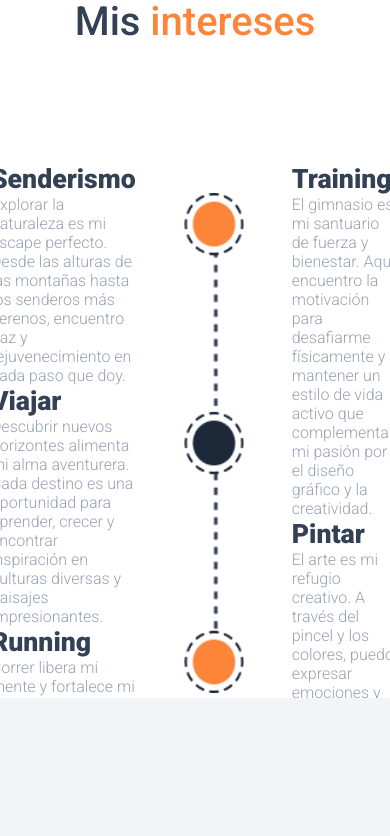
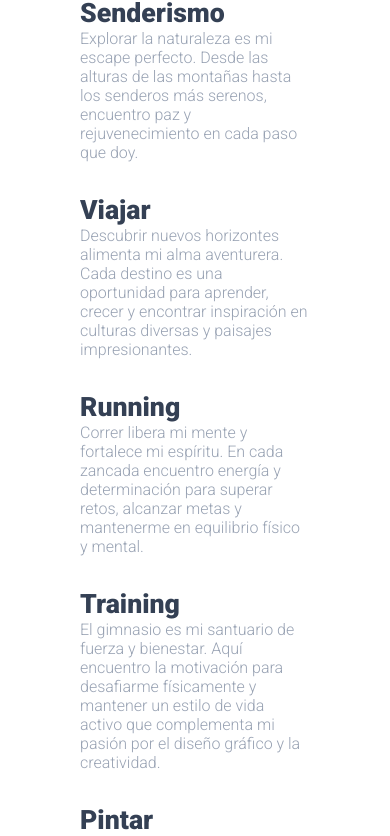
Before and after one commit to fabiangzvo/user-profile, a Next.js app: page / in a window 390 px wide. Shown: the part 1882-2718 px from the top of the page. Built offline with nearby package versions, Linux system fonts and the light colour scheme.

Commit message:
add responsive design in interest section

```diff
--- /dev/null
+++ b/src/components/interest/constants.ts
@@ -0,0 +1,38 @@
+import { Interest } from "./types";
+
+const interests: Interest[] = [
+  {
+    title: "Senderismo",
+    description:
+      "Explorar la naturaleza es mi escape perfecto. Desde las alturas de las montañas hasta los senderos más serenos, encuentro paz y rejuvenecimiento en cada paso que doy.",
+  },
+  {
+    title: "Viajar",
+    description:
+      "Descubrir nuevos horizontes alimenta mi alma aventurera. Cada destino es una oportunidad para aprender, crecer y encontrar inspiración en culturas diversas y paisajes impresionantes.",
+  },
+  {
+    title: "Running",
+    description:
+      "Correr libera mi mente y fortalece mi espíritu. En cada zancada encuentro energía y determinación para superar retos, alcanzar metas y mantenerme en equilibrio físico y mental.",
+  },
+  {
+    title: "Training",
+    description:
+      "El gimnasio es mi santuario de fuerza y bienestar. Aquí encuentro la motivación para desafiarme físicamente y mantener un estilo de vida activo que complementa mi pasión por el diseño gráfico y la creatividad.",
+  },
+  {
+    title: "Pintar",
+    description:
+      "El arte es mi refugio creativo. A través del pincel y los colores, puedo expresar emociones y capturar momentos que inspiran mi diseño gráfico.",
+  },
+  {
+    title: "Natación",
+    description:
+      "Sumergirme en el agua me brinda una sensación de libertad y serenidad, además de ser una excelente forma de mantenerme en forma y saludable.",
+  },
+];
+
+const constants = { interests };
+
+export default constants;
--- a/src/components/interest/index.tsx
+++ b/src/components/interest/index.tsx
@@ -1,69 +1,36 @@
-import { JSX } from "react";
+"use client";
+
+import { JSX, useMemo } from "react";
 import Image from "next/image";
 
 import styles from "./styles.module.css";
+import constants from "./constants";
 
 function Interest(): JSX.Element {
+  const { first, second } = useMemo(() => {
+    const size = constants.interests.length;
+    const items = constants.interests.map((interest, index) => (
+      <section key={index} className={styles.item}>
+        <h3 className={styles.label}>{interest.title}</h3>
+        <p className={styles.paragraph}>{interest.description}</p>
+      </section>
+    ));
+
+    return {
+      first: items.slice(0, size / 2),
+      second: items.slice(size / 2, size),
+    };
+  }, []);
+
   return (
     <div id="interests" className={styles.container}>
       <span className={styles.title}>
         Mis&nbsp;<p className={styles.name}>intereses</p>
       </span>
       <div className={styles.content}>
-        <div className={styles.section}>
-          <section>
-            <h3 className={styles.label}>Senderismo</h3>
-            <p className={styles.paragraph}>
-              Explorar la naturaleza es mi escape perfecto. Desde las alturas de
-              las montañas hasta los senderos más serenos, encuentro paz y
-              rejuvenecimiento en cada paso que doy.
-            </p>
-          </section>
-          <section>
-            <h3 className={styles.label}>Viajar</h3>
-            <p className={styles.paragraph}>
-              Descubrir nuevos horizontes alimenta mi alma aventurera. Cada
-              destino es una oportunidad para aprender, crecer y encontrar
-              inspiración en culturas diversas y paisajes impresionantes.
-            </p>
-          </section>
-          <section>
-            <h3 className={styles.label}>Running</h3>
-            <p className={styles.paragraph}>
-              Correr libera mi mente y fortalece mi espíritu. En cada zancada
-              encuentro energía y determinación para superar retos, alcanzar
-              metas y mantenerme en equilibrio físico y mental.
-            </p>
-          </section>
-        </div>
+        <div className={styles.section}>{first}</div>
         <Image src="/interest.png" alt="user" width={60} height={500} />
-        <div className={styles.section}>
-          <section>
-            <h3 className={styles.label}>Training</h3>
-            <p className={styles.paragraph}>
-              El gimnasio es mi santuario de fuerza y bienestar. Aquí encuentro
-              la motivación para desafiarme físicamente y mantener un estilo de
-              vida activo que complementa mi pasión por el diseño gráfico y la
-              creatividad.
-            </p>
-          </section>
-          <section>
-            <h3 className={styles.label}>Pintar</h3>
-            <p className={styles.paragraph}>
-              El arte es mi refugio creativo. A través del pincel y los colores,
-              puedo expresar emociones y capturar momentos que inspiran mi
-              diseño gráfico.
-            </p>
-          </section>
-          <section>
-            <h3 className={styles.label}>Natación</h3>
-            <p className={styles.paragraph}>
-              Sumergirme en el agua me brinda una sensación de libertad y
-              serenidad, además de ser una excelente forma de mantenerme en
-              forma y saludable.
-            </p>
-          </section>
-        </div>
+        <div className={styles.section}>{second}</div>
       </div>
     </div>
   );
--- a/src/components/interest/styles.module.css
+++ b/src/components/interest/styles.module.css
@@ -7,6 +7,11 @@
     align-items: center;
     padding: 9rem 6rem 0rem 6rem;
     min-height: 100vh;
+@media (max-width: 768px) {
+        min-height: 100vh;
+        height: 100%;
+        padding: 3rem 2rem 0rem 2rem;
+    }
 }
 
 .title {
@@ -25,6 +30,14 @@
     height: 100%;
     display: flex;
     align-items: center;
+@media (max-width: 768px) {
+        min-height: 100vh;
+        flex-direction: column;
+
+        &>img {
+            display: none;
+        }
+    }
 }
 
 .section {
@@ -47,3 +60,8 @@
     font-size: 20pt;
     font-weight: 900;
 }
+.item {
+    @media (max-width: 768px) {
+        margin-bottom: 2em;
+    }
+}
--- /dev/null
+++ b/src/components/interest/types.ts
@@ -0,0 +1,4 @@
+export interface Interest {
+  title: string;
+  description: string;
+}
```
